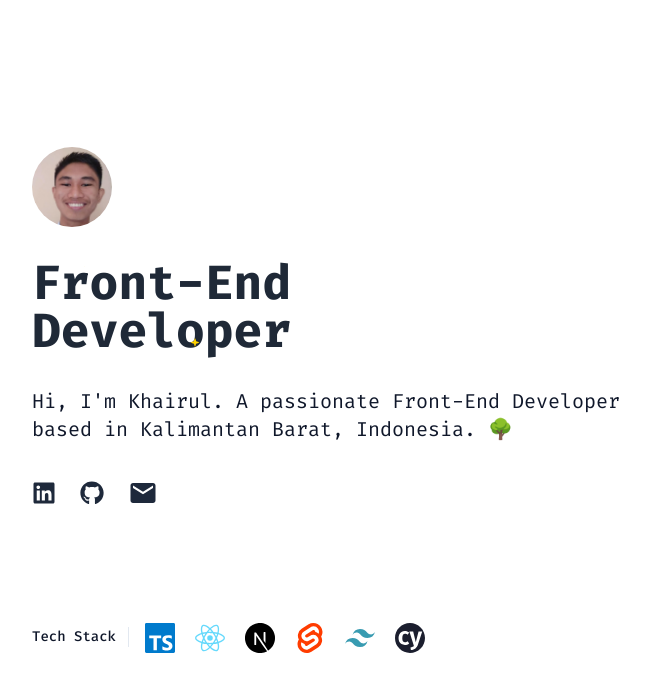
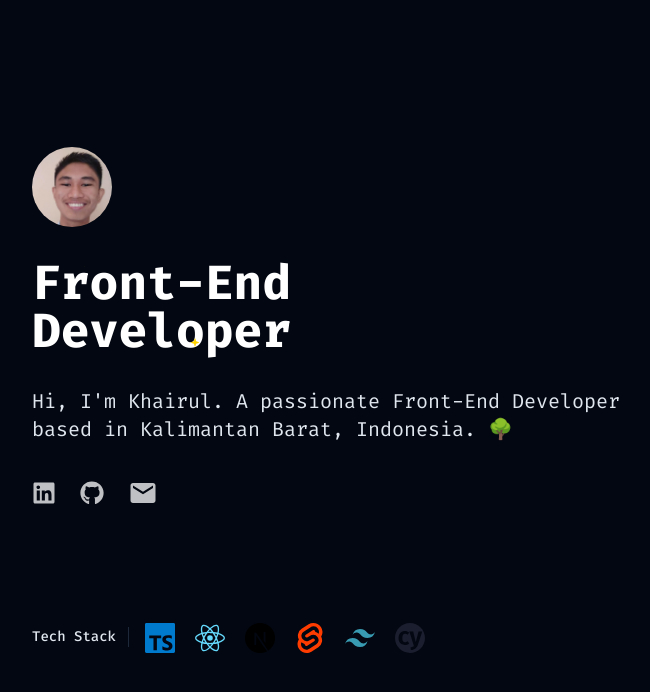
Before and after one commit to khairul169/khairul169.github.io, a Next.js app: page / in a window 1280 px wide. Shown: the top 692 px of the page, without its empty margins (304-954 px from the left). Built offline with nearby package versions, Linux system fonts and the light colour scheme.

Commit message:
feat: draft dark mode

```diff
--- a/app/layout.tsx
+++ b/app/layout.tsx
@@ -33,7 +33,7 @@ export default function RootLayout({
 }) {
   return (
     <html lang="en">
-      <body className={cn('light', firaCodeFont.className)}>{children}</body>
+      <body className={cn('dark', firaCodeFont.className)}>{children}</body>
     </html>
   );
 }
--- a/view/home/sections/Intro.tsx
+++ b/view/home/sections/Intro.tsx
@@ -59,7 +59,7 @@ const Intro = () => {
         <AOS animateIn="fadeIn" className="inline-block">
           <h1
             id="heading"
-            className="text-4xl lg:text-5xl font-bold text-gray-800">
+            className="text-4xl lg:text-5xl font-bold text-gray-800 dark:text-white">
             Front-End
             <br />
             Developer
@@ -81,7 +81,7 @@ const Intro = () => {
       <AOS
         delay={500}
         animateIn="fadeInUp"
-        className="flex items-center flex-wrap -mx-3 text-slate-800">
+        className="flex items-center flex-wrap -mx-3 text-slate-800 dark:text-white/75">
         {links.map((link) => (
           <Tooltip key={link.name} title={link.name}>
             <Button asChild size="sm" variant="ghost" className="text-2xl">
```
